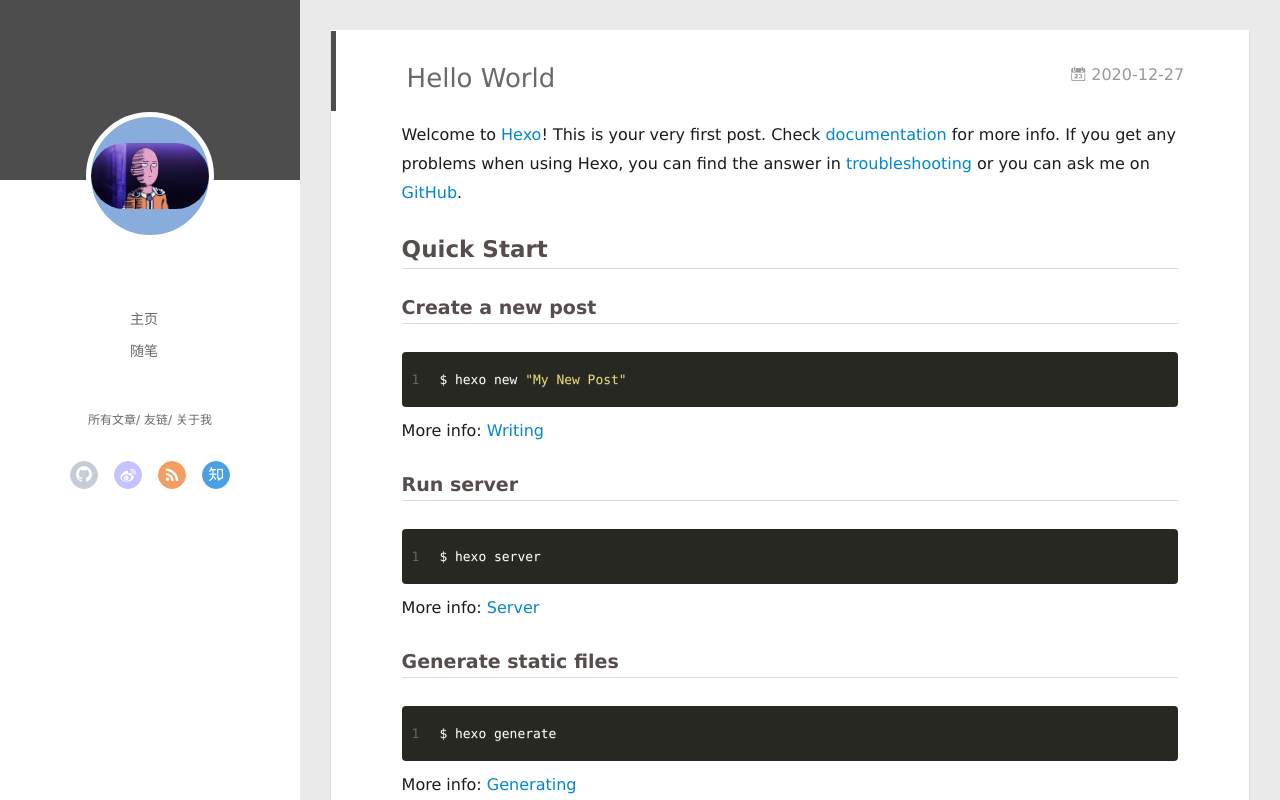
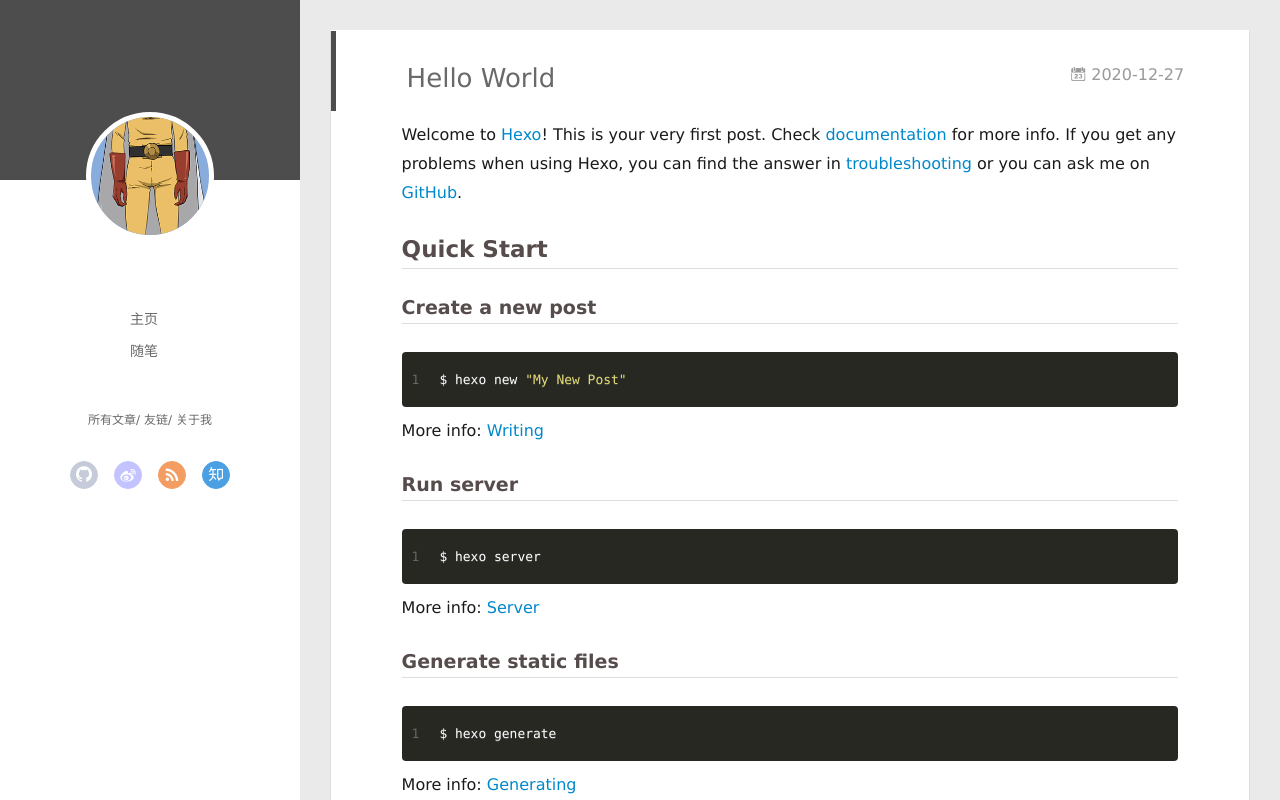
Before and after one commit to onepiece521/onepiece521.github.io, a plain HTML site: page 2020/12/27/hello-world/index.html in a window 1280 px wide. Drawn offline with Linux system fonts and the light colour scheme.

Commit message:
Site updated: 2020-12-30 22:33:26

```diff
--- a/2020/12/27/hello-world/index.html
+++ b/2020/12/27/hello-world/index.html
@@ -47,7 +47,7 @@
 <div class="intrude-less">
 	<header id="header" class="inner">
 		<a href="/" class="profilepic">
-			<img src="/assets/img/qy.jpg" class="js-avatar">
+			<img src="/assets/img/qy.png" class="js-avatar">
 		</a>
 		<hgroup>
 		  <h1 class="header-author"><a href="/"></a></h1>
@@ -105,7 +105,7 @@
 	<div class="intrude-less">
 		<header id="header" class="inner">
 			<div class="profilepic">
-				<img src="/assets/img/qy.jpg" class="js-avatar">
+				<img src="/assets/img/qy.png" class="js-avatar">
 			</div>
 			<hgroup>
 			  <h1 class="header-author js-header-author"></h1>
@@ -200,7 +200,7 @@
                   <div class="reward-box">
 
                     <div class="reward-box-item">
-                      <img class="reward-img" src="/assets/img/alipay.jpg">
+                      <img class="reward-img" src="/assets/img/alipay.png">
                       <span class="reward-type">支付宝</span>
                     </div>
 
```
Also changed, not shown: 2020/12/30/hexo常用命令/index.html (+3 -3 lines), 2020/12/30/每次hexo-d部署后都要在github仓库上重新保存域名/index.html (+3 -3 lines), archives/2020/12/index.html (+2 -2 lines), archives/2020/index.html (+2 -2 lines), archives/index.html (+2 -2 lines), index.html (+2 -2 lines), assets/img/alipay.jpg (deleted), assets/img/alipay.png (added), assets/img/payweixin.png, assets/img/qy.jpg (deleted), assets/img/qy.png (added).
